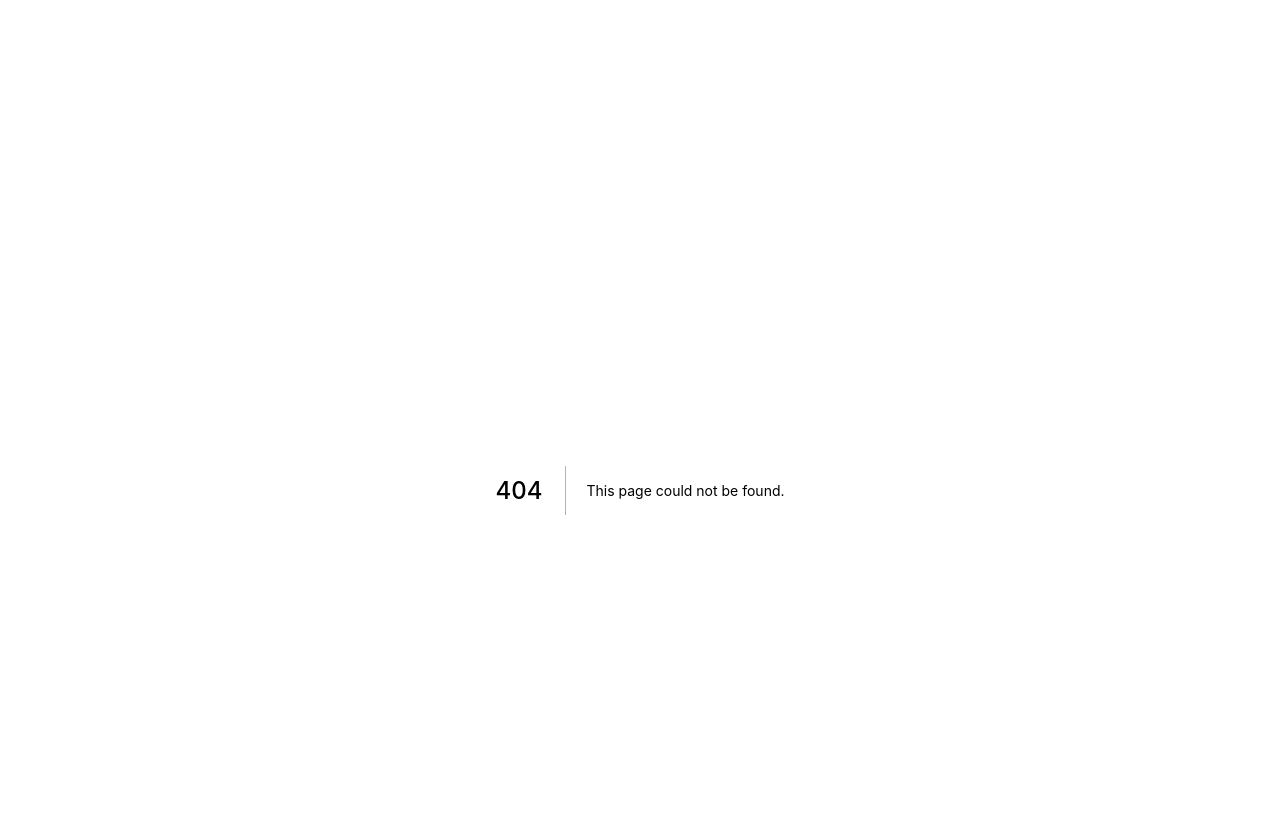
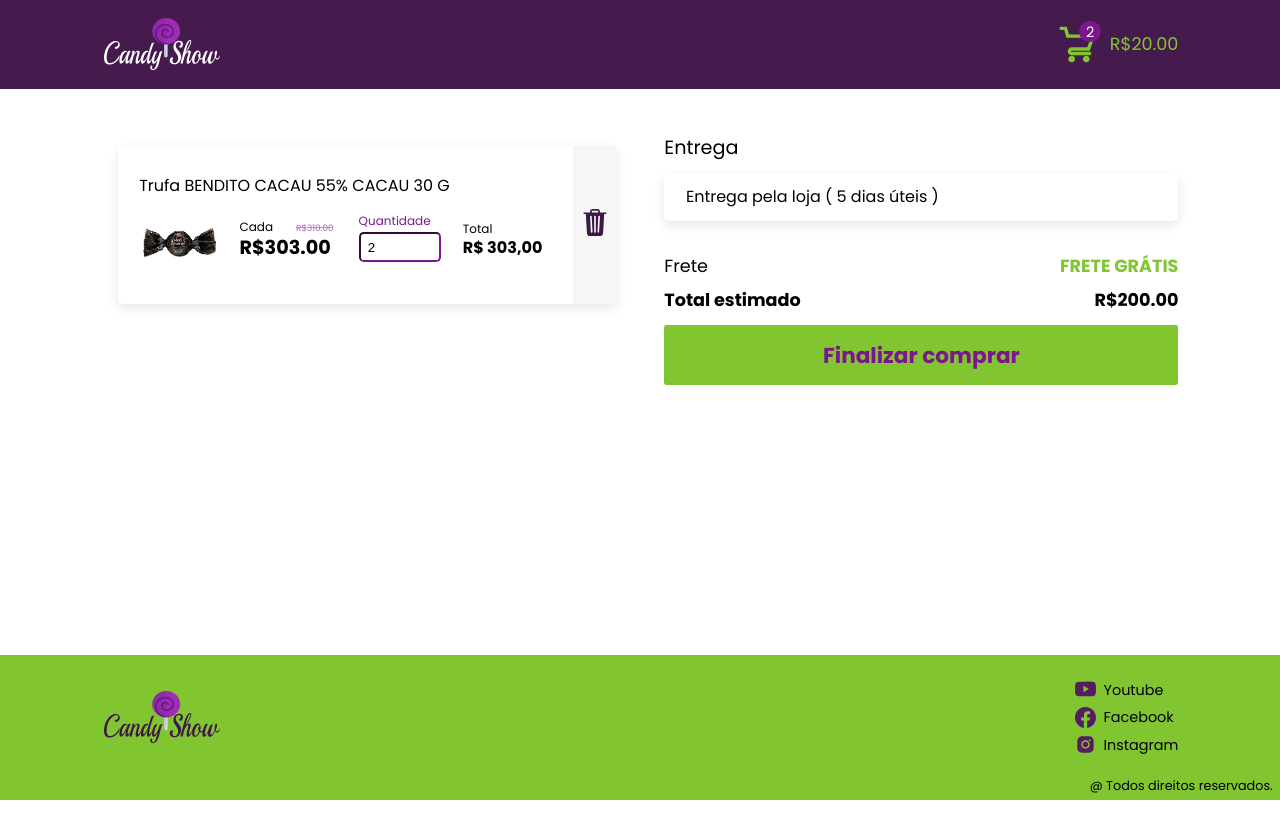
Before and after one commit to XxWexX5/candy-show, a Next.js app: page /cart in a window 1280 px wide. Before the commit this address had no page. Shown: the top 838 px of the page. After the commit the page ends 800 px from the top, so only its background shows below. Built offline with nearby package versions, Linux system fonts and the light colour scheme; what miragejs would draw is missing.

Commit message:
[ FEATURE ] Creating page cart.

```diff
--- a/components/Checkout/styles.jsx
+++ b/components/Checkout/styles.jsx
@@ -1,6 +1,16 @@
 import styled, { css } from "styled-components";
 
-export const WrapperCheckout = styled.div``;
+export const WrapperCheckout = styled.div`
+  ${({ theme }) => css`
+    width: 100%;
+    margin-top: 2.65rem;
+
+    @media screen and (min-width: ${theme.responsive.desktop}) {
+      margin-top: 0;
+      margin-left: 3rem;
+    }
+  `};
+`;
 
 export const Delivery = styled.header`
   .title {
--- a/components/ProductCheckout/index.tsx
+++ b/components/ProductCheckout/index.tsx
@@ -20,14 +20,16 @@ export function ProductCheckout({
   amount,
 }: ProductCheckoutProps) {
   return (
-    <Styles.WrapperProductCheckout>
+    <Styles.WrapperProductCheckout className="wrapper-product-checkout">
       <section>
         <header>
           <h3 className="title">{title}</h3>
         </header>
 
         <main>
-          <Image src={imageSrc} alt={imageAlt} width={156} height={72} />
+          <div className="container-image-product">
+            <Image src={imageSrc} alt={imageAlt} layout="fill" />
+          </div>
 
           <div className="wrapper-price">
             <header>
--- a/components/ProductCheckout/styles.jsx
+++ b/components/ProductCheckout/styles.jsx
@@ -8,6 +8,10 @@ export const WrapperProductCheckout = styled.div`
     position: relative;
     box-shadow: rgba(0, 0, 0, 0.1) 0px 4px 12px;
     padding: 2rem 1.35rem;
+    padding-right: 3rem;
+    width: 100%;
+    border-radius: 0.3rem;
+    overflow: hidden;
 
     section {
       height: 100%;
@@ -25,11 +29,21 @@ export const WrapperProductCheckout = styled.div`
         display: flex;
         align-items: center;
 
+        .container-image-product {
+          position: relative;
+          width: 125px;
+          height: 60px;
+
+          img {
+            object-fit: contain;
+          }
+        }
+
         .wrapper-price {
           width: 100%;
           max-width: 6.6em;
           position: relative;
-          margin-left: 7rem;
+          margin-left: 1.35rem;
           padding-top: 0.65rem;
 
           header {
@@ -66,7 +80,7 @@ export const WrapperProductCheckout = styled.div`
         }
 
         .wrapper-amount {
-          margin-left: 3rem;
+          margin-left: 0.85rem;
           margin-top: -0.65rem;
 
           .title {
@@ -88,7 +102,7 @@ export const WrapperProductCheckout = styled.div`
           width: 100%;
           max-width: 6.6em;
           position: relative;
-          margin-left: 2rem;
+          margin-left: 1.35rem;
           padding-top: 0.65rem;
 
           header {
@@ -108,7 +122,7 @@ export const WrapperProductCheckout = styled.div`
 
             .value {
               font-weight: bold;
-              font-size: 1.2rem;
+              font-size: 1rem;
             }
           }
         }
--- /dev/null
+++ b/pages/cart.tsx
@@ -0,0 +1,58 @@
+import type { NextPage } from "next";
+
+import Head from "next/head";
+import { Checkout } from "../components/Checkout";
+import { Footer } from "../components/Footer";
+import { Header } from "../components/Header";
+import { ProductCheckout } from "../components/ProductCheckout";
+
+import * as Styles from "../styles/cart";
+
+const Cart: NextPage = () => {
+  return (
+    <>
+      <Head>
+        <title>Candy Show</title>
+        <meta
+          name="description"
+          content="Candy Show. Your new place to buy your happiness!"
+        />
+        <meta
+          property="og:description"
+          content="Candy Show. Your new place to buy your happiness!"
+        />
+        <meta property="og:title" content="Candy Show" />
+        <meta property="og:type" content="e-commerce" />
+        <meta property="og:image" content="/images/image-candy.jpg" />
+        <meta
+          property="og:url"
+          content="https://candy-show-4h298zuii-xxwexx5.vercel.app"
+        />
+        <link rel="icon" href="/images/favicon.ico" />
+      </Head>
+
+      <Styles.Cart>
+        <Header />
+
+        <div className="container container-main">
+          <div className="wrapper-products-checkout no-overflow">
+            <ProductCheckout
+              title="Trufa BENDITO CACAU 55% CACAU 30 G"
+              imageSrc="/images/product.png"
+              imageAlt="Product"
+              olderPrice={310}
+              price={303}
+              amount={2}
+            />
+          </div>
+
+          <Checkout total={200} />
+        </div>
+
+        <Footer />
+      </Styles.Cart>
+    </>
+  );
+};
+
+export default Cart;
--- /dev/null
+++ b/styles/cart.jsx
@@ -0,0 +1,36 @@
+import styled, { css } from "styled-components";
+
+export const Cart = styled.div`
+  ${({ theme }) => css`
+    .container-main {
+      display: flex;
+      align-items: flex-start;
+      flex-direction: column;
+      justify-content: space-between;
+      padding-top: 3rem;
+      padding-bottom: 3rem;
+
+      @media screen and (min-width: ${theme.responsive.desktop}) {
+        flex-direction: row;
+      }
+
+      .wrapper-products-checkout {
+        overflow-y: scroll;
+        height: 65vh;
+        padding-right: 1rem;
+        margin-right: -1rem;
+        width: 100%;
+        padding: 0.5rem 1rem 1rem;
+
+        &.no-overflow {
+          overflow-y: hidden;
+          height: 100%;
+        }
+
+        .wrapper-product-checkout + .wrapper-product-checkout {
+          margin-top: 1.35rem;
+        }
+      }
+    }
+  `};
+`;
```
